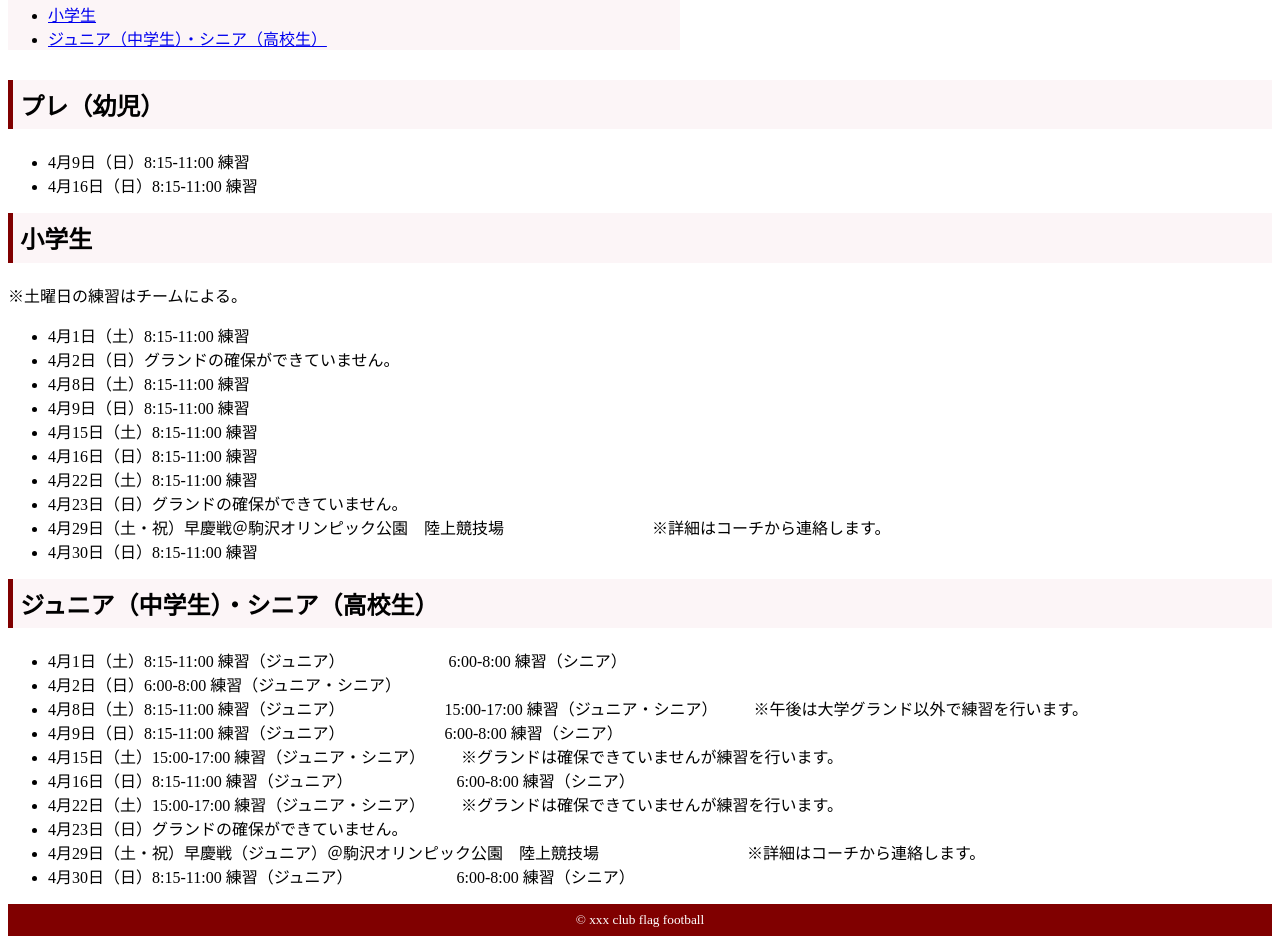
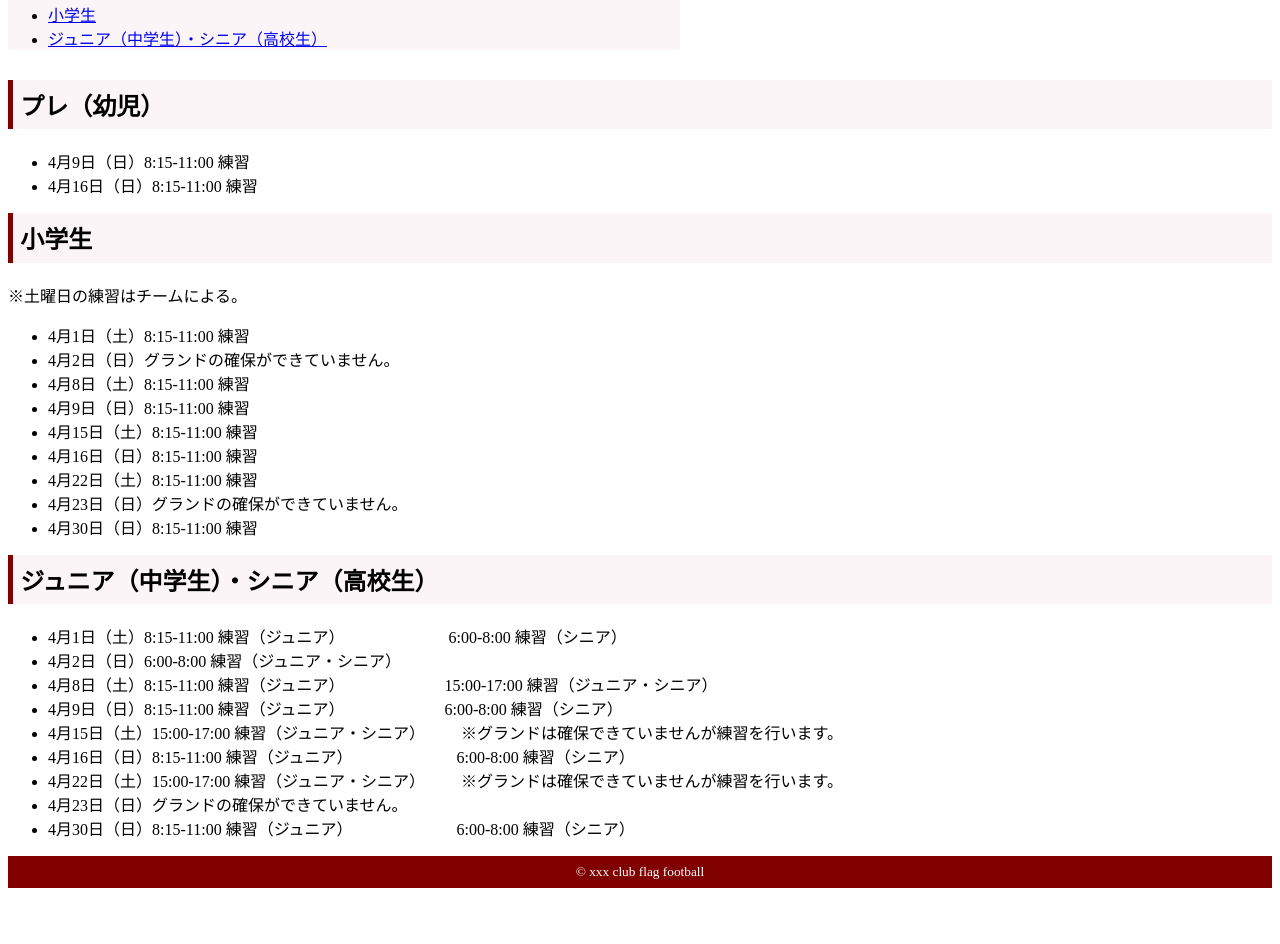
Before and after one commit to isao24/xxxclub-website, a Jekyll site: the page built from _posts/2023-03-01-202304.md, in a window 1280 px wide. Shown: the part 470-1414 px from the top of the page. Built offline with Jekyll 4.4.1, drawn with Linux system fonts in a browser that asks for light colours; nearby versions of some CDN libraries; after the commit the page ends 1366 px from its top, so only the background shows below that.

Commit message:
removed unnecessary comments

```diff
--- a/_posts/2023-03-01-202304.md
+++ b/_posts/2023-03-01-202304.md
@@ -27,8 +27,6 @@ title: 4月スケジュール
 * 4月16日（日）8:15-11:00 練習
 * 4月22日（土）8:15-11:00 練習
 * 4月23日（日）グランドの確保ができていません。
-* 4月29日（土・祝）早慶戦＠駒沢オリンピック公園　陸上競技場
-　　　　　　　　　※詳細はコーチから連絡します。
 * 4月30日（日）8:15-11:00 練習
 
 
@@ -39,7 +37,6 @@ title: 4月スケジュール
 * 4月2日（日）6:00-8:00 練習（ジュニア・シニア）
 * 4月8日（土）8:15-11:00 練習（ジュニア）
 　　　　　　15:00-17:00 練習（ジュニア・シニア）
-　　※午後は大学グランド以外で練習を行います。
 * 4月9日（日）8:15-11:00 練習（ジュニア）
 　　　　　　6:00-8:00 練習（シニア）
 * 4月15日（土）15:00-17:00 練習（ジュニア・シニア） 　　※グランドは確保できていませんが練習を行います。
@@ -47,7 +44,5 @@ title: 4月スケジュール
 　　　　　　 6:00-8:00 練習（シニア）
 * 4月22日（土）15:00-17:00 練習（ジュニア・シニア） 　　※グランドは確保できていませんが練習を行います。
 * 4月23日（日）グランドの確保ができていません。
-* 4月29日（土・祝）早慶戦（ジュニア）＠駒沢オリンピック公園　陸上競技場
-　　　　　　　　　※詳細はコーチから連絡します。
 * 4月30日（日）8:15-11:00 練習（ジュニア）
 　　　　　　 6:00-8:00 練習（シニア）
```
